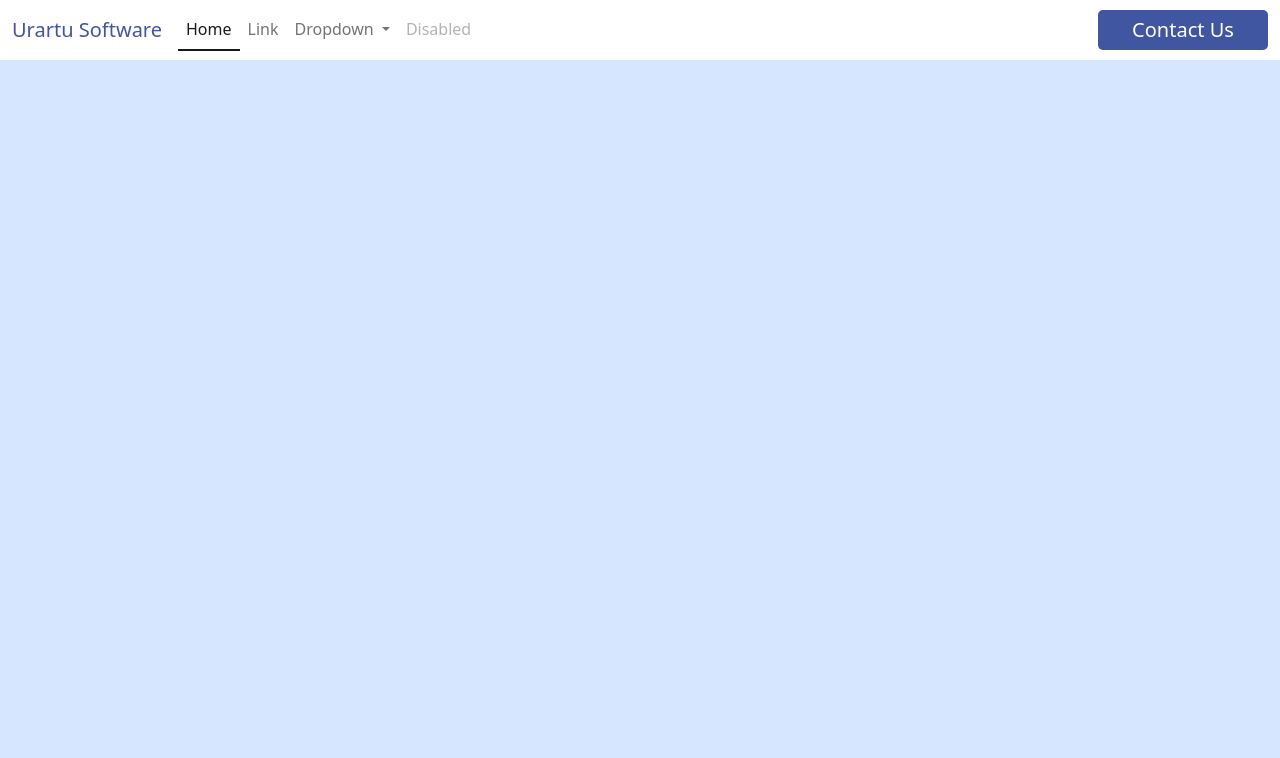
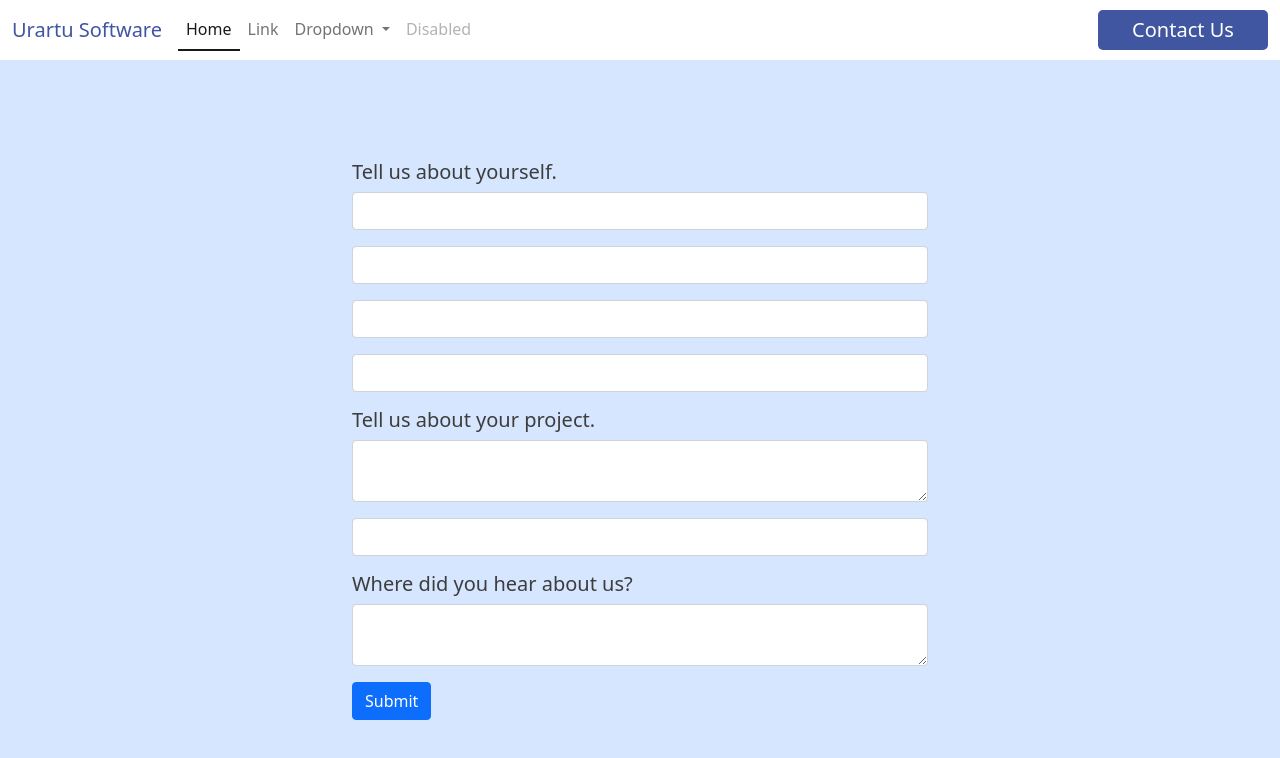
Before and after one commit to vaheaslanyan/urartusoftware-ui, an Angular app: page /contact in a window 1280 px wide. Before the commit this address led to /. Shown: the top 758 px of the page. Built offline with nearby package versions, Linux system fonts and the light colour scheme.

Commit message:
Add contact component

```diff
--- a/src/app/app-routing.module.ts
+++ b/src/app/app-routing.module.ts
@@ -1,13 +1,17 @@
 import { NgModule } from '@angular/core';
 import { RouterModule, Routes } from '@angular/router';
+import { ContactComponent } from './components/contact/contact.component';
 import { LandingComponent } from './components/landing/landing.component';
 
 const routes: Routes = [
   {
-    // This path must be included to redirect users to Keycloak on logout
     path: '',
     component: LandingComponent,
   },
+  {
+    path: 'contact',
+    component: ContactComponent,
+  }
 ];
 
 @NgModule({
--- a/src/app/app.component.scss
+++ b/src/app/app.component.scss
@@ -0,0 +1,3 @@
+#appMainDiv {
+    margin-top: 80px;
+}
--- a/src/app/components/contact/contact.component.html
+++ b/src/app/components/contact/contact.component.html
@@ -1 +1,41 @@
-<p>contact works!</p>
+<div id="contactMainDiv" class="container">
+    <div class="row">
+        <div id="contactFormDiv" class="col">
+            <form>
+                <h5>Tell us about yourself.</h5>
+                <div class="mb-3">
+                    <!-- <label for="exampleInputEmail1" class="form-label">Tell us about your company</label> -->
+                    <input type="text" name="name" class="form-control" id="nameInput" aria-describedby="emailHelp">
+                    <!-- <div id="emailHelp" class="form-text">We'll never share your email with anyone else.</div> -->
+                </div>
+                <div class="mb-3">
+                    <!-- <label for="exampleInputPassword1" class="form-label">Password</label> -->
+                    <input type="email" name="email" class="form-control" id="emailInput">
+                </div>
+                <div class="mb-3">
+                    <!-- <label for="exampleInputPassword1" class="form-label">Password</label> -->
+                    <input type="phone" name="phone" class="form-control" id="phoneInput">
+                </div>
+                <div class="mb-3">
+                    <!-- <label for="exampleInputPassword1" class="form-label">Password</label> -->
+                    <input type="url" name="website" class="form-control" id="websiteInput">
+                </div>
+                <h5>Tell us about your project.</h5>
+                <div class="mb-3">
+                    <!-- <label for="exampleInputPassword1" class="form-label">Password</label> -->
+                    <textarea type="url" name="projectDescription" class="form-control" id="projectDescriptionInput"></textarea>
+                </div>
+                <div class="mb-3">
+                    <!-- <label for="exampleInputPassword1" class="form-label">Password</label> -->
+                    <input type="number" name="budget" class="form-control" id="budgetInput">
+                </div>
+                <h5>Where did you hear about us?</h5>
+                <div class="mb-3">
+                    <!-- <label for="exampleInputPassword1" class="form-label">Password</label> -->
+                    <textarea type="url" name="projectDescription" class="form-control" id="projectDescriptionInput"></textarea>
+                </div>
+                <button type="submit" class="btn btn-primary">Submit</button>
+            </form>
+        </div>
+    </div>
+</div>
--- a/src/app/components/contact/contact.component.scss
+++ b/src/app/components/contact/contact.component.scss
@@ -0,0 +1,8 @@
+#contactMainDiv {
+    margin-top: 10rem;
+}
+
+#contactFormDiv {
+    max-width: 600px;
+    margin: auto;
+}
--- a/src/app/components/landing/landing.component.html
+++ b/src/app/components/landing/landing.component.html
@@ -4,7 +4,7 @@
             <h1>Web application <span class="heading-blue">development you want.</span></h1>
             <h3>Give us your problems, we’ll turn them into solutions.</h3>
             <div id="landingActionButtonDiv">
-                <app-custom-button class="center-in-flex" [name]="buttonName" [style]="buttonStyle"></app-custom-button>
+                <app-custom-button routerLink="contact" class="center-in-flex" [name]="buttonName" [style]="buttonStyle"></app-custom-button>
             </div>
         </div>
     </div>
--- a/src/app/components/navbar/navbar.component.html
+++ b/src/app/components/navbar/navbar.component.html
@@ -28,7 +28,7 @@
           </li>
         </ul>
         <form class="d-flex">
-          <app-custom-button id="navbarContactBtn" [name]="'Contact Us'" [style]="contactButtonStyle"></app-custom-button>
+          <app-custom-button routerLink="contact" id="navbarContactBtn" [name]="'Contact Us'" [style]="contactButtonStyle"></app-custom-button>
         </form>
       </div>
     </div>
```
